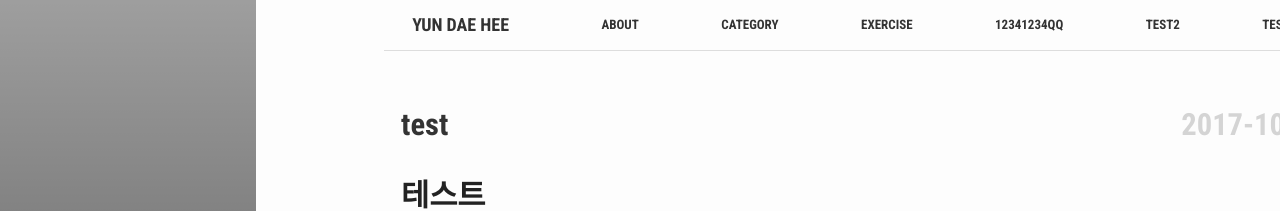
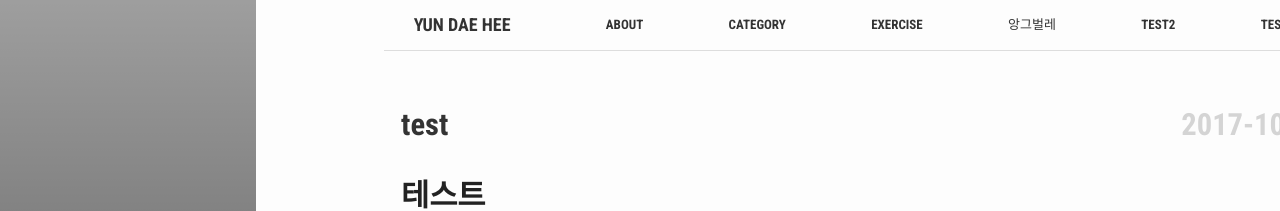
Before and after one commit to test076923/test076923.github.io, a Jekyll site: the page built from index.html, in a window 1280 px wide and 900 px high. Shown: the top 211 px of the window. Built offline with Jekyll 4.4.1, drawn with Linux system fonts in a browser that asks for light colours; nearby versions of some CDN libraries; comment, search, counter and statistics services are not loaded.

Commit message:
Update qqq.md

```diff
--- a/qqq.md
+++ b/qqq.md
@@ -1,7 +1,8 @@
 ---
 bg: "star.gif"
 layout: page
-title: "12341234qq"
+title: "앙그벌레"
+icon: "favicon.ico"
 crawlertitle: "076923 : test2"
 permalink: "http://076923.github.io"
 summary: "TEST program.2"
```
